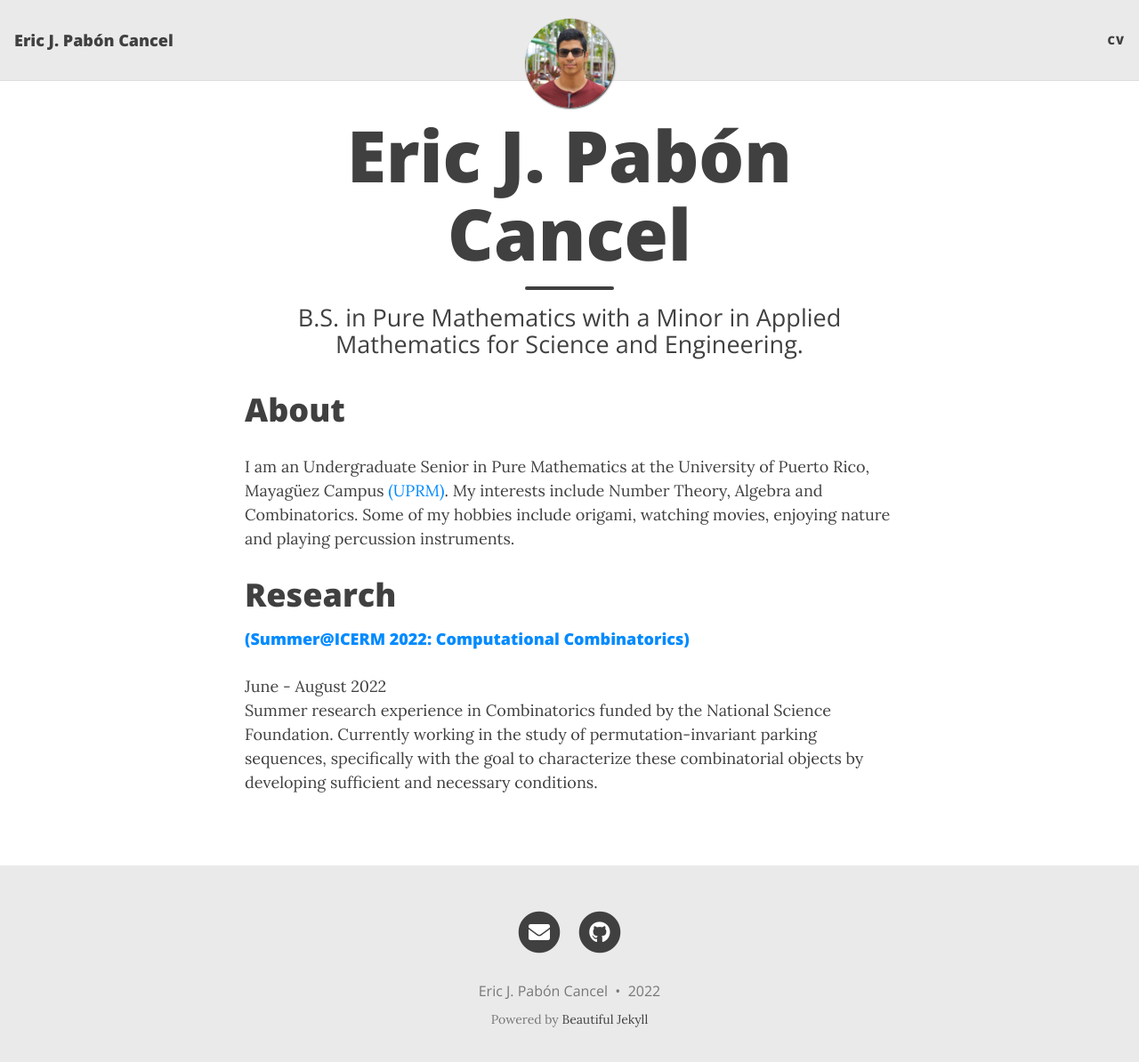
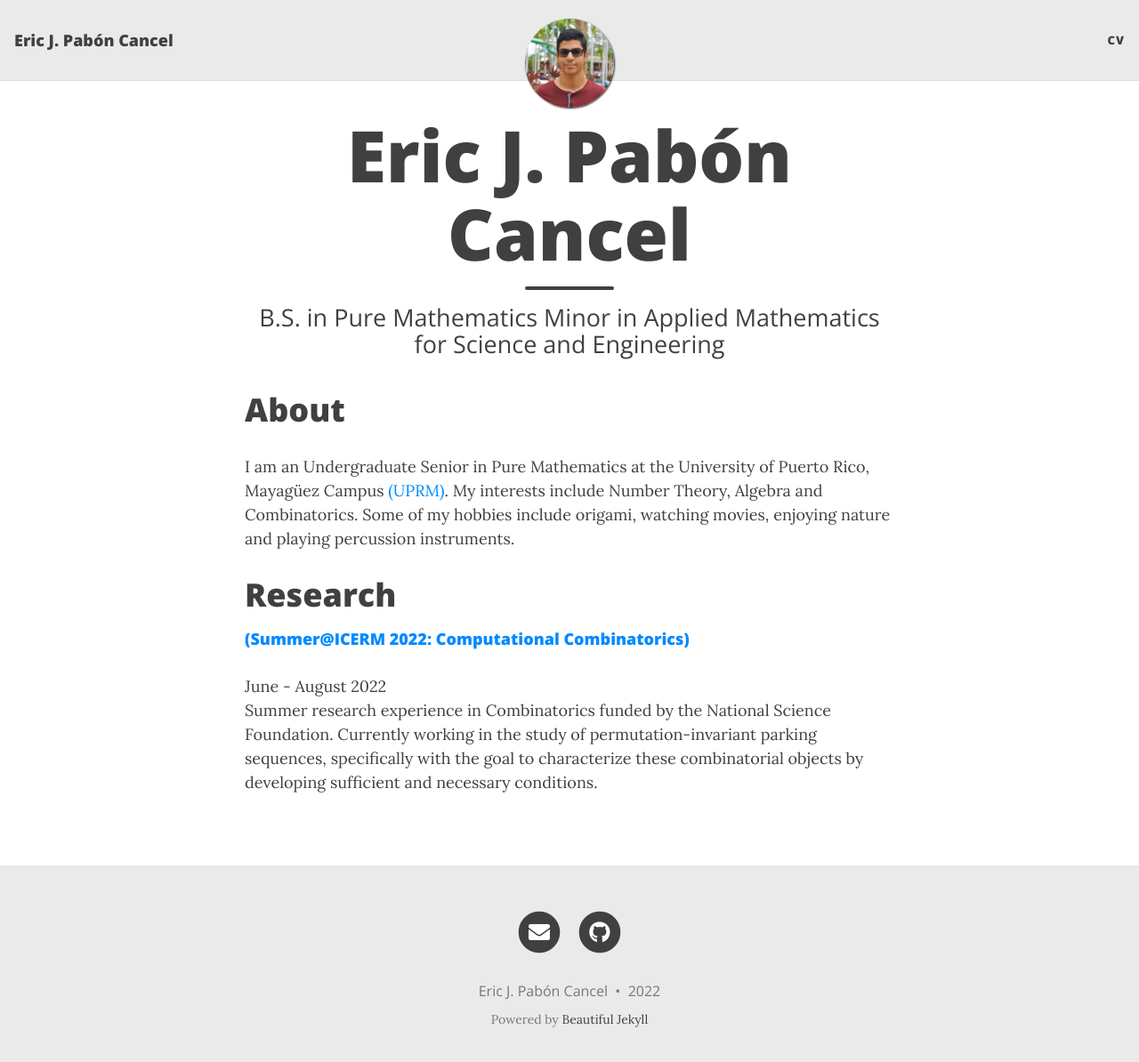
Before and after one commit to ejpaboncancel/ejpaboncancel-old.github.io, a Jekyll site: the page built from index.html, in a window 1280 px wide and 1207 px high. Shown: the top 1194 px of the window at 89% size. Built offline with Jekyll 4.4.1, drawn with Linux system fonts in a browser that asks for light colours; nearby versions of some CDN libraries; the list of posts is cut into pages by our own code.

Commit message:
Update index.html

```diff
--- a/index.html
+++ b/index.html
@@ -1,8 +1,9 @@
 ---
 layout: home
-title: <h1 style="font-size:50px;">Eric J. Pabón Cancel</h1>
+title: <h1 style="font-size:20px;">Eric J. Pabón Cancel</h1>
 subtitle:
-  B.S. in Pure Mathematics with a Minor in Applied Mathematics for Science and Engineering.
+  B.S. in Pure Mathematics <br />
+  Minor in Applied Mathematics for Science and Engineering <br />
 ---
 <h1>About</h1>
 <p > I am an Undergraduate Senior in Pure Mathematics at the University of Puerto Rico, Mayagüez Campus <a href="https://www.uprm.edu/portada/">(UPRM)</a>.
```
